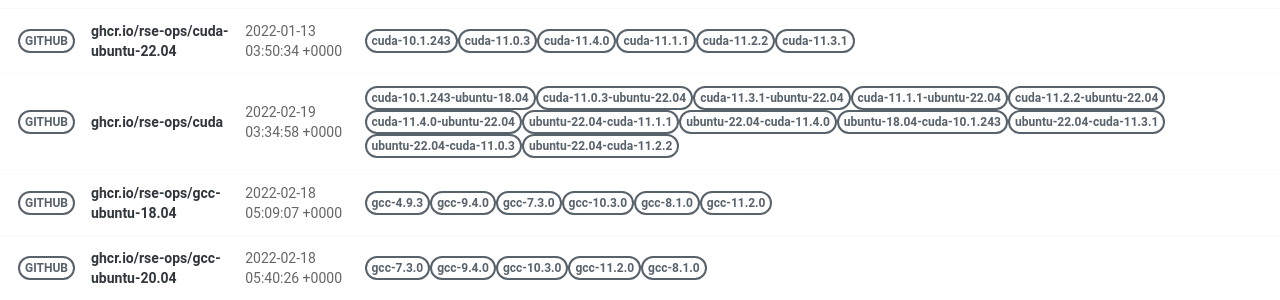
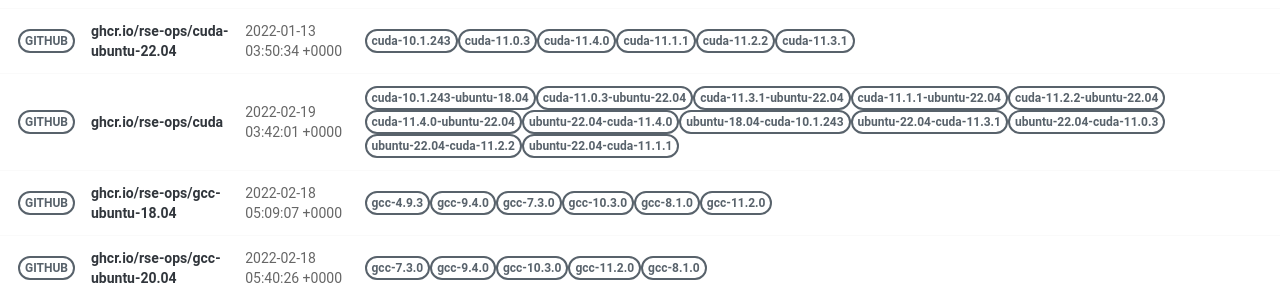
Before and after one commit to rse-ops/docker-images, a Jekyll site: the page built from pages/index.md, in a window 1280 px wide. Shown: the part 421-721 px from the top of the page. Built offline with Jekyll 4.4.1, drawn with Linux system fonts in a browser that asks for light colours; nearby versions of some CDN libraries.

Commit message:
Automated push to update library 2022-02-19

```diff
--- a/_library/ghcr.io-rse-ops-cuda.md
+++ b/_library/ghcr.io-rse-ops-cuda.md
@@ -1,7 +1,7 @@
 ---
 layout: container
 name: ghcr.io/rse-ops/cuda
-updated_at: 2022-02-19 03:34:58.987852
+updated_at: 2022-02-19 03:42:01.474624
 
 
 container_url: https://github.com/orgs/rse-ops/packages/container/package/cuda
```
Also changed, not shown: other parts of _library/ghcr.io-rse-ops-cuda.md (+3 -3 lines).
